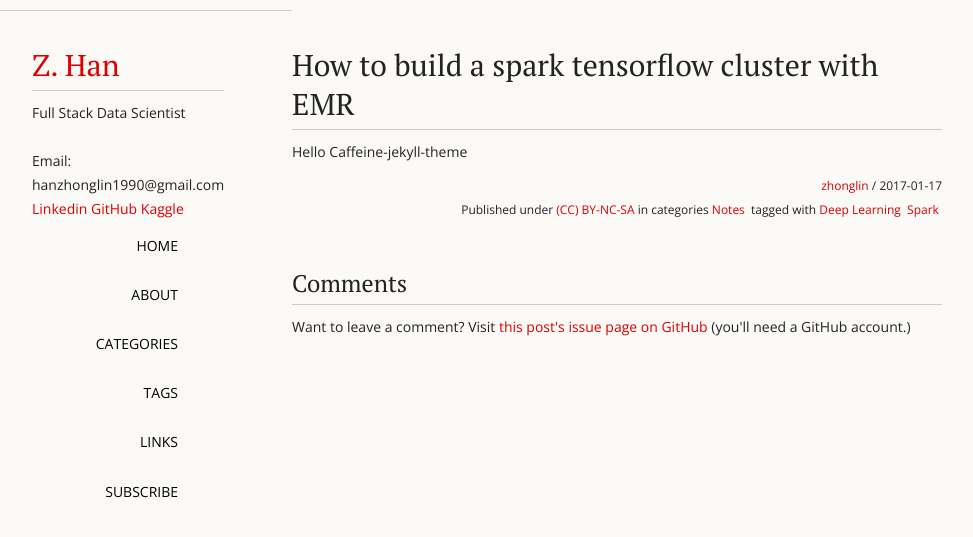
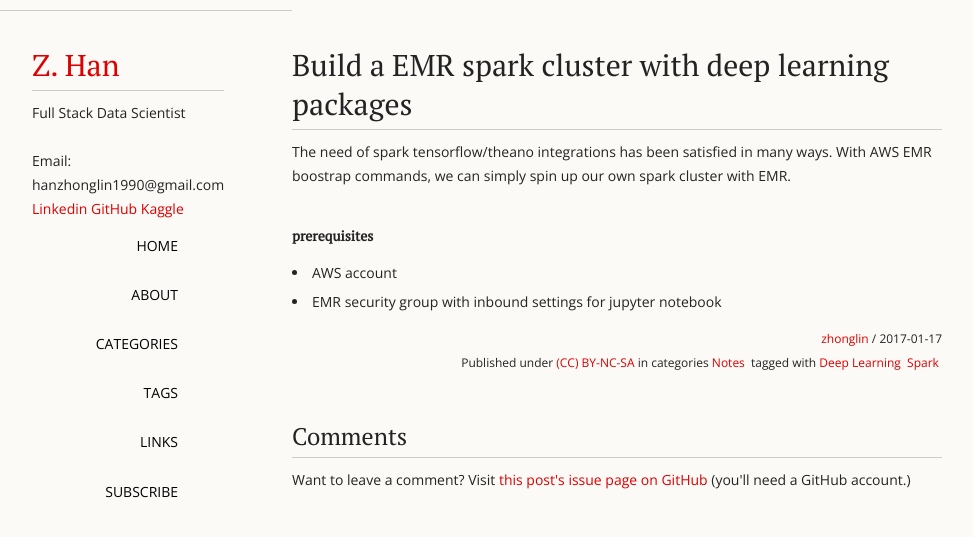
Before and after one commit to forgebach/forgebach.github.io, a Jekyll site: the page built from _posts/2017-01-17-Spark-Tensorflow-AWS-EMR-Notebook.md, in a window 1280 px wide. Shown: the top 537 px of the page, without its empty margins (18-991 px from the left). Built offline with Jekyll 4.4.1, drawn with Linux system fonts in a browser that asks for light colours.

Commit message:
add content

```diff
--- a/_posts/2017-01-17-Spark-Tensorflow-AWS-EMR-Notebook.md
+++ b/_posts/2017-01-17-Spark-Tensorflow-AWS-EMR-Notebook.md
@@ -1,6 +1,6 @@
 ---
 layout: post
-title: How to build a spark tensorflow cluster with EMR
+title: Build a EMR spark cluster with deep learning packages
 categories:
 - Notes
 tags:
@@ -8,4 +8,8 @@
 - Spark
 ---
 
-Hello Caffeine-jekyll-theme
+The need of spark tensorflow/theano integrations has been satisfied in many ways. With AWS EMR boostrap commands, we can simply spin up our own spark cluster with EMR.
+
+#### prerequisites
+- AWS account
+- EMR security group with inbound settings for jupyter notebook
```
